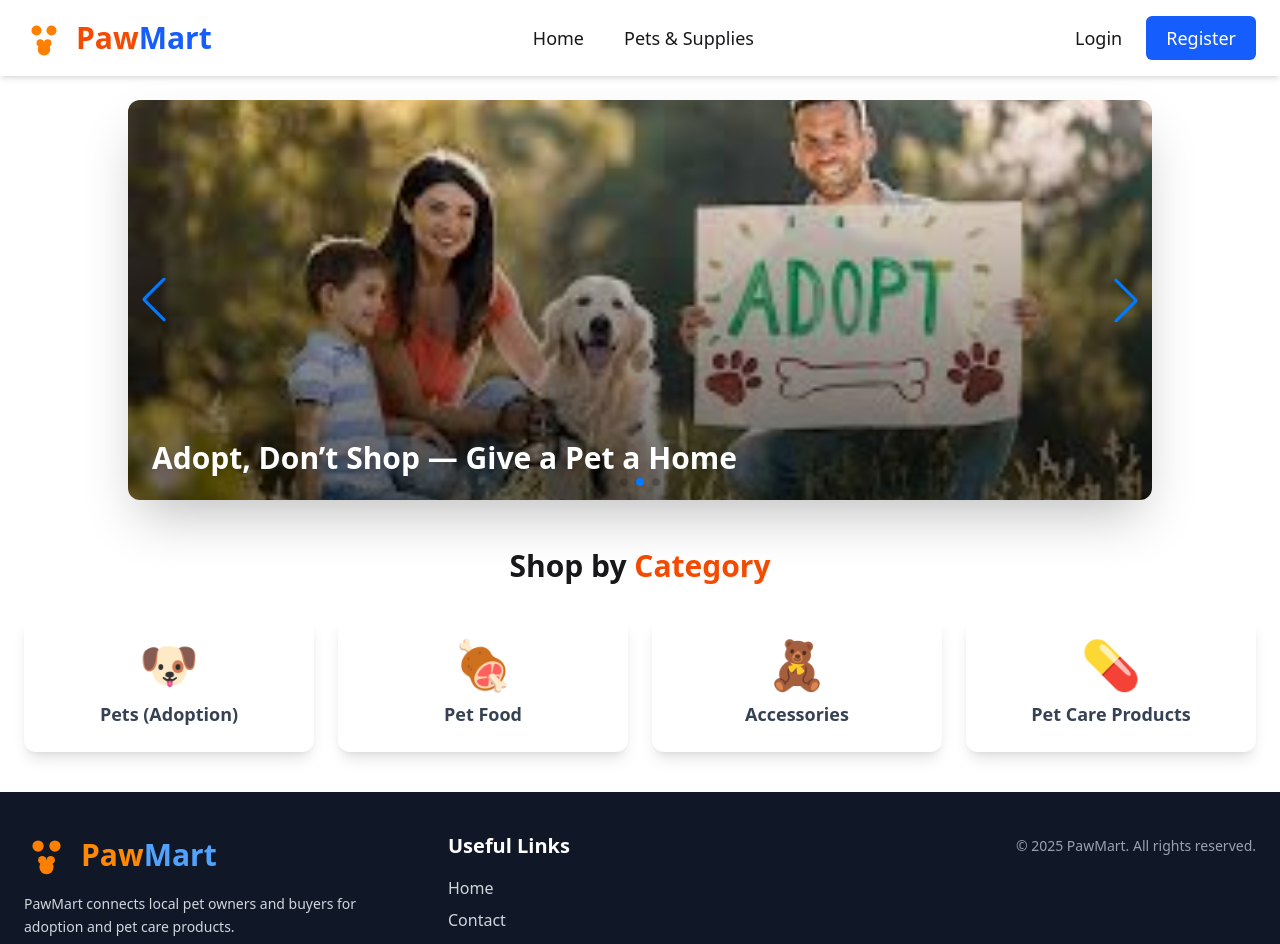
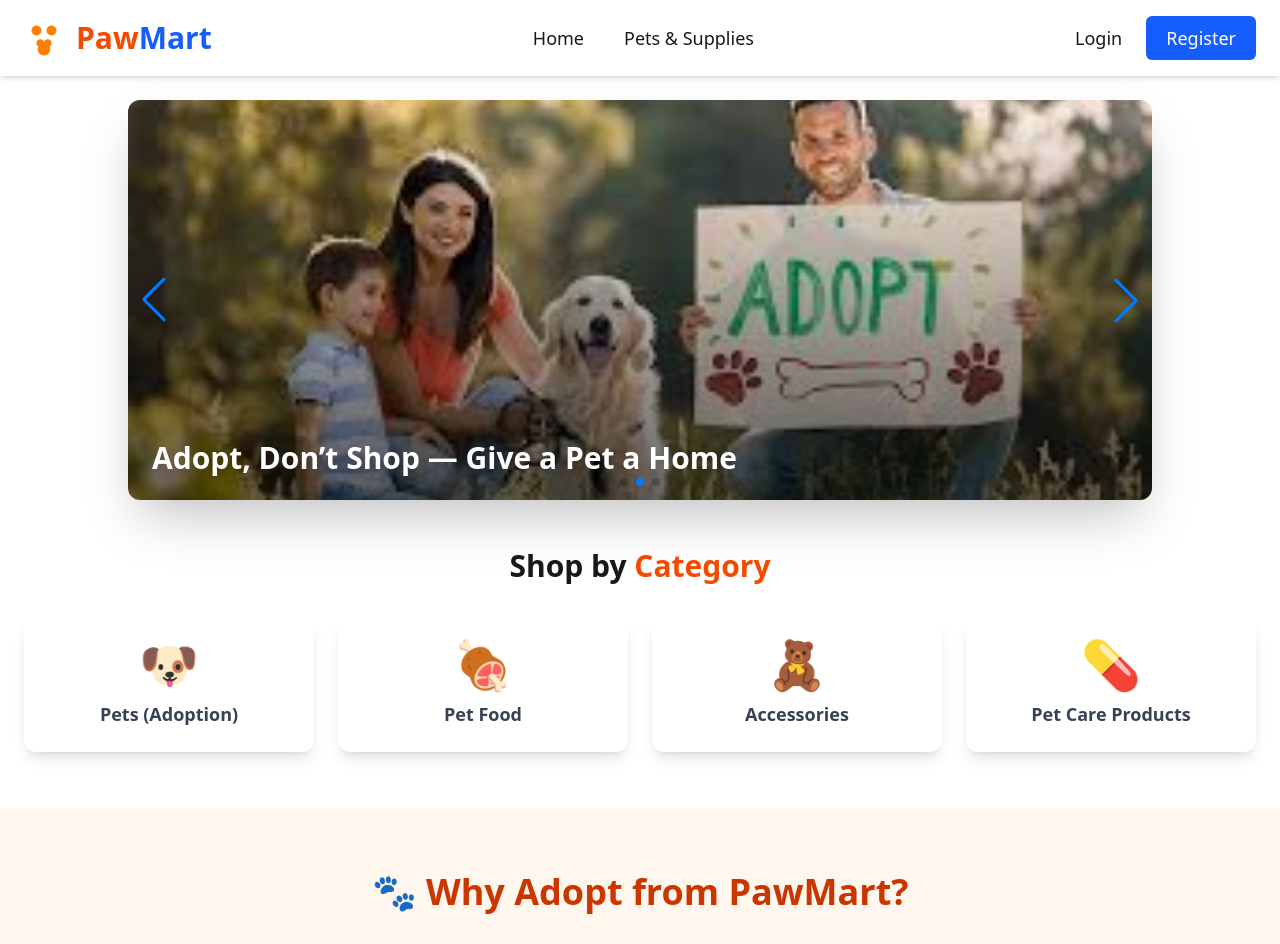
Before and after one commit to ArundhotiKar/client-side, a React (Vite) app: page / in a window 1280 px wide. Shown: the top 944 px of the page. Built offline with nearby package versions, Linux system fonts and the light colour scheme; no server answers.

Commit message:
Extra WhyAdoptSection added

```diff
--- a/src/page/Home.jsx
+++ b/src/page/Home.jsx
@@ -9,7 +9,7 @@ const Home = () => {
         <div>
             <Slider></Slider>
             <CategorySection></CategorySection>
-
+            <WhyAdoptSection></WhyAdoptSection>
         </div>
     );
 };
```
